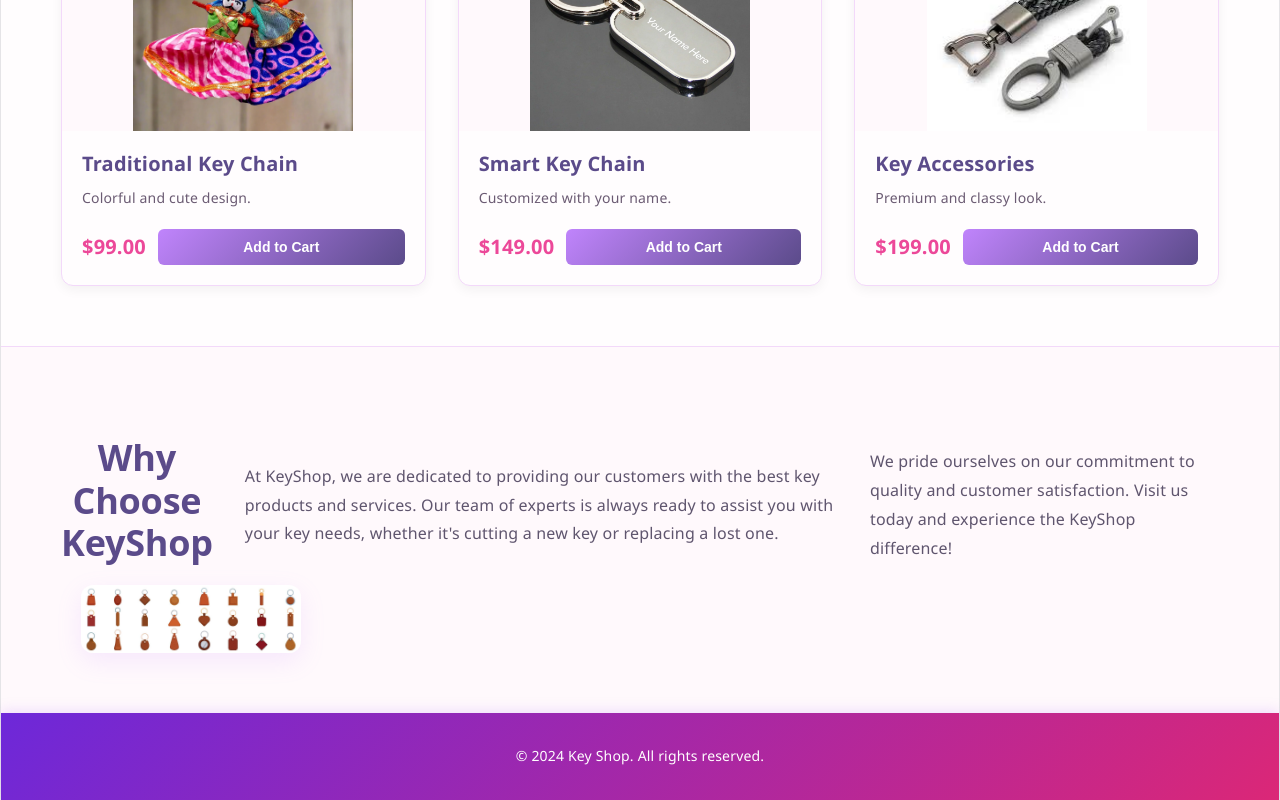
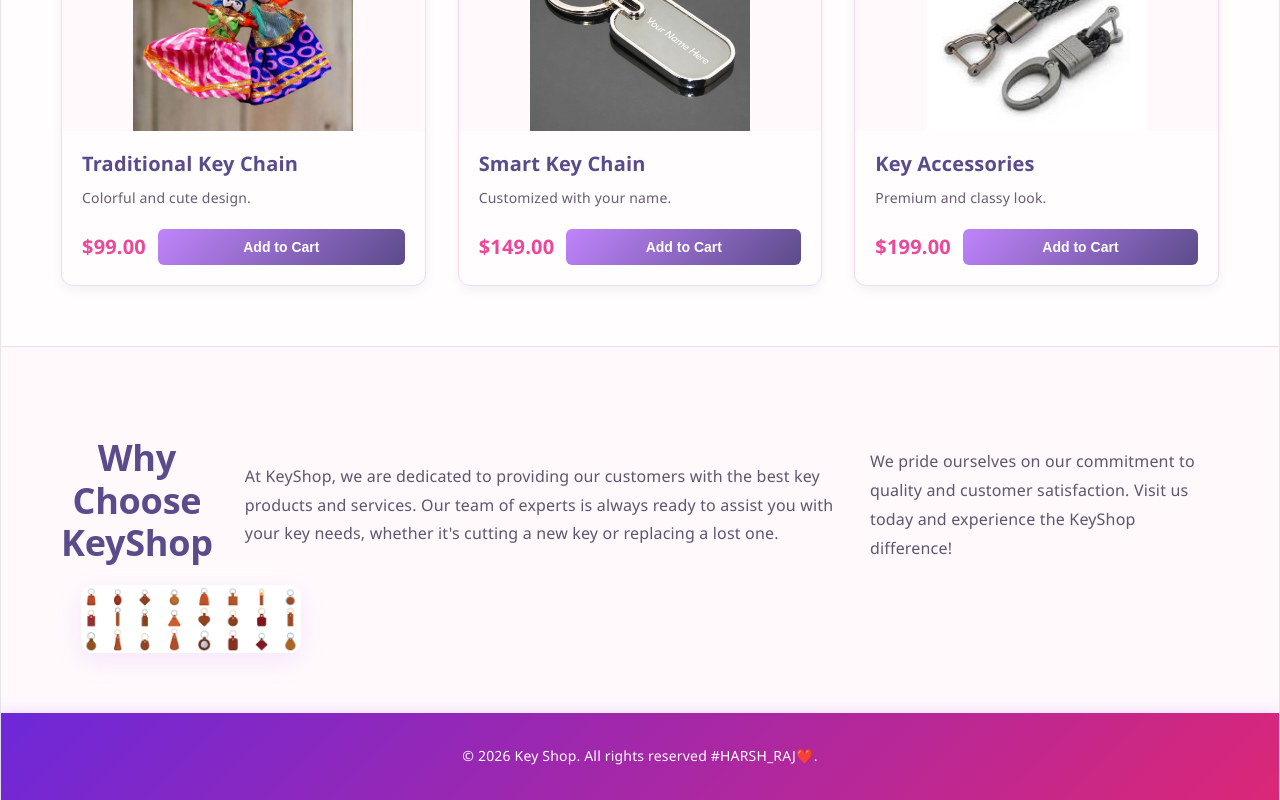
Before and after one commit to HarshRajGH/MERN_SUMMER_TERM, a React (Vite) app in the folder keyShop/: page / in a window 1280 px wide. Shown: the part 820-1620 px from the top of the page. Built offline with nearby package versions, Linux system fonts and the light colour scheme.

Commit message:
Update footer.jsx

```diff
--- a/keyShop/src/component/footer.jsx
+++ b/keyShop/src/component/footer.jsx
@@ -1,7 +1,7 @@
 function Footer() {
     return (
         <footer>
-            <p>&copy; 2024 Key Shop. All rights reserved.</p>
+            <p>&copy; 2026 Key Shop. All rights reserved #HARSH_RAJ❤️.</p>
         </footer>
     );
 }
```
